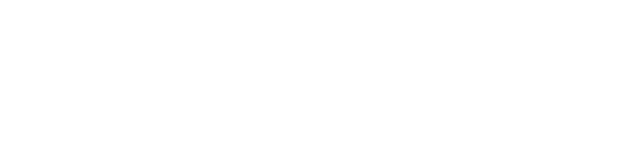
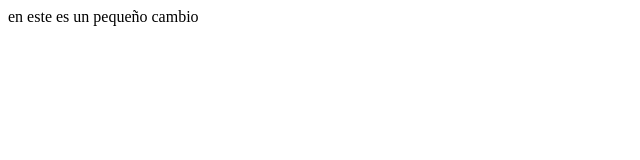
Before and after one commit to RogerCoutino/test_versions, a plain HTML site: page test.html in a window 1280 px wide. Shown: the whole page, without its empty margins (0-640 px from the left). Drawn offline with Linux system fonts and the light colour scheme.

Commit message:
Version 2.1

```diff
--- a/test.html
+++ b/test.html
@@ -4,6 +4,8 @@
 	<title>Nueva pagina web 2</title>
 </head>
 <body>
-
+	<div>
+		en este es un pequeño cambio
+	</div>
 </body>
 </html>
```
